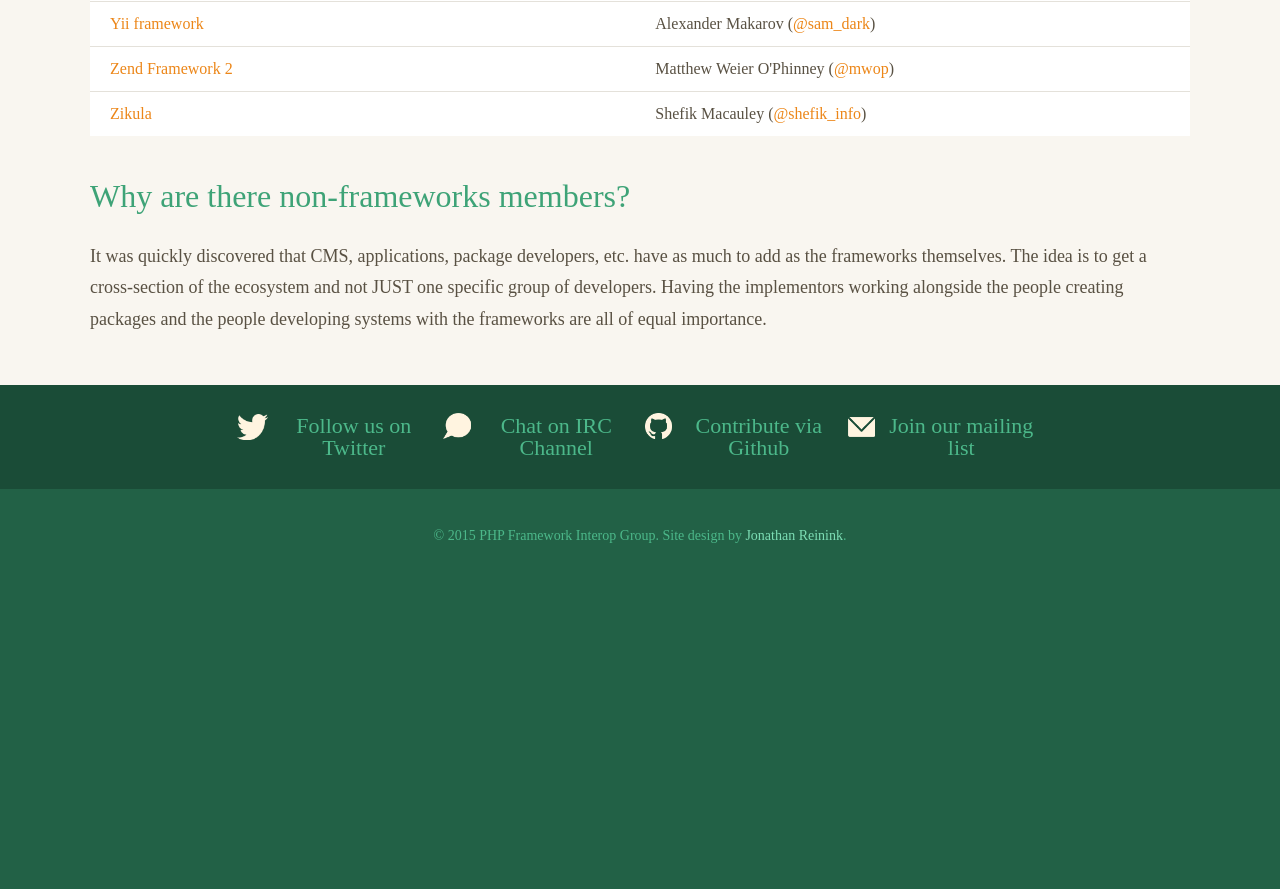
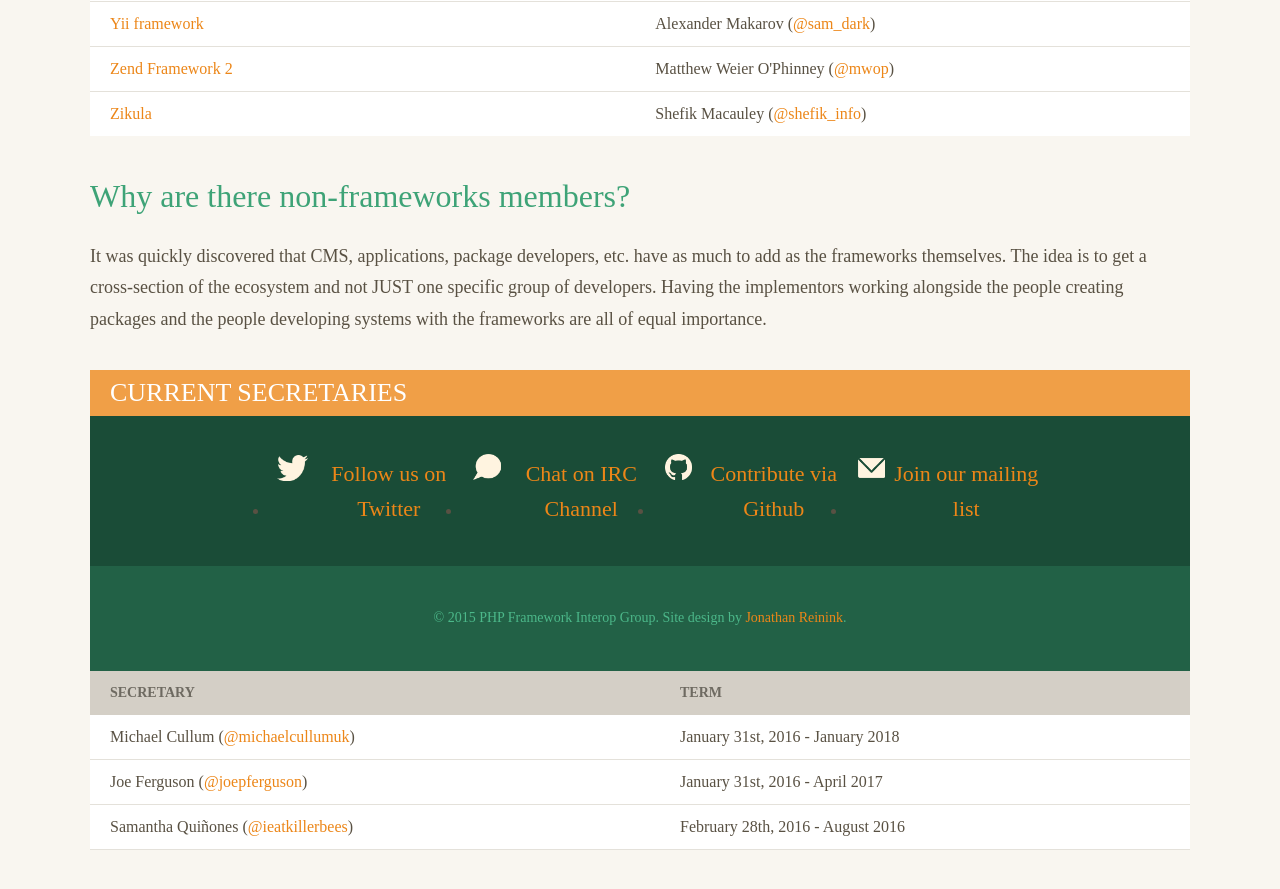
Before and after one commit to php-fig/www.php-fig.org, a Jekyll site: the page built from pages/members.html, in a window 1280 px wide and 900 px high, scrolled down 2647 px. Shown: the top 889 px of the window. Built offline with Jekyll 4.4.1, drawn with Linux system fonts in a browser that asks for light colours; nearby versions of some CDN libraries; some web fonts are replaced; Markdown is read by kramdown in place of the engine named in the settings; before the commit the page ends 3230 px from its top, so only the background shows below that.

Commit message:
Add secretaries to members page

```diff
--- a/pages/members.html
+++ b/pages/members.html
@@ -216,4 +216,22 @@ permalink: members/
     </table>
     <h2>Why are there non-frameworks members?</h2>
     <p>It was quickly discovered that CMS, applications, package developers, etc. have as much to add as the frameworks themselves. The idea is to get a cross-section of the ecosystem and not JUST one specific group of developers. Having the implementors working alongside the people creating packages and the people developing systems with the frameworks are all of equal importance.</p>
+    <h2 class="table_title">Current Secretaries</h2>
+    <table>
+        <tr>
+            <th>Secretary</th>
+            <th>Term</th>
+        </tr>
+        <tr>
+            <td>Michael Cullum (<a href="https://twitter.com/michaelcullumuk">@michaelcullumuk</a>)</td>
+            <td>January 31st, 2016 - January 2018</td>
+        </tr>
+        <tr>
+            <td>Joe Ferguson (<a href="https://twitter.com/michaelcullumuk">@joepferguson</a>)</td>
+            <td>January 31st, 2016 - April 2017</td>
+        </tr>
+        <tr>
+            <td>Samantha Quiñones (<a href="https://twitter.com/michaelcullumuk">@ieatkillerbees</a>)</td>
+            <td>February 28th, 2016 - August 2016</td>
+        </tr>
 </div>
```
